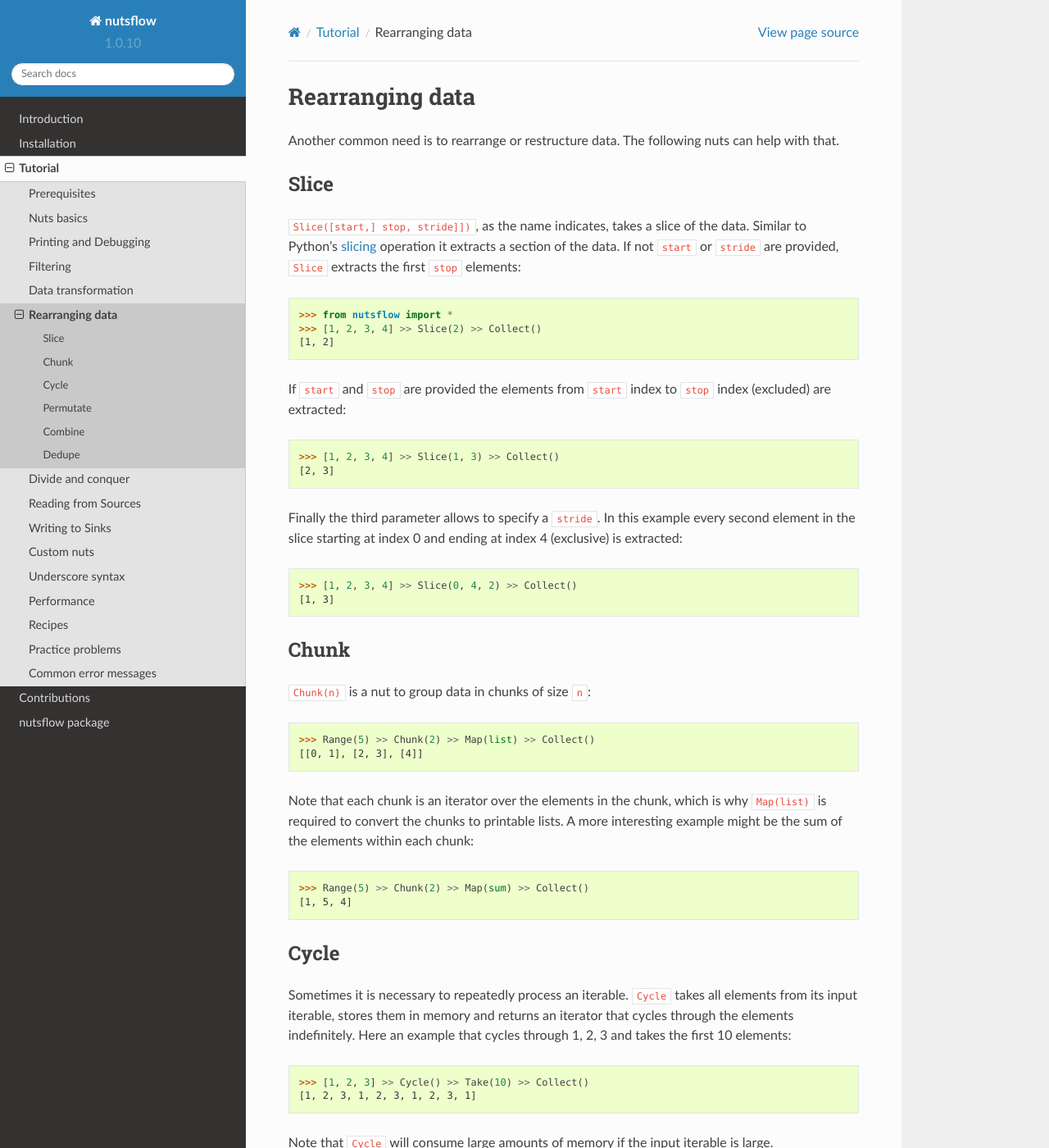
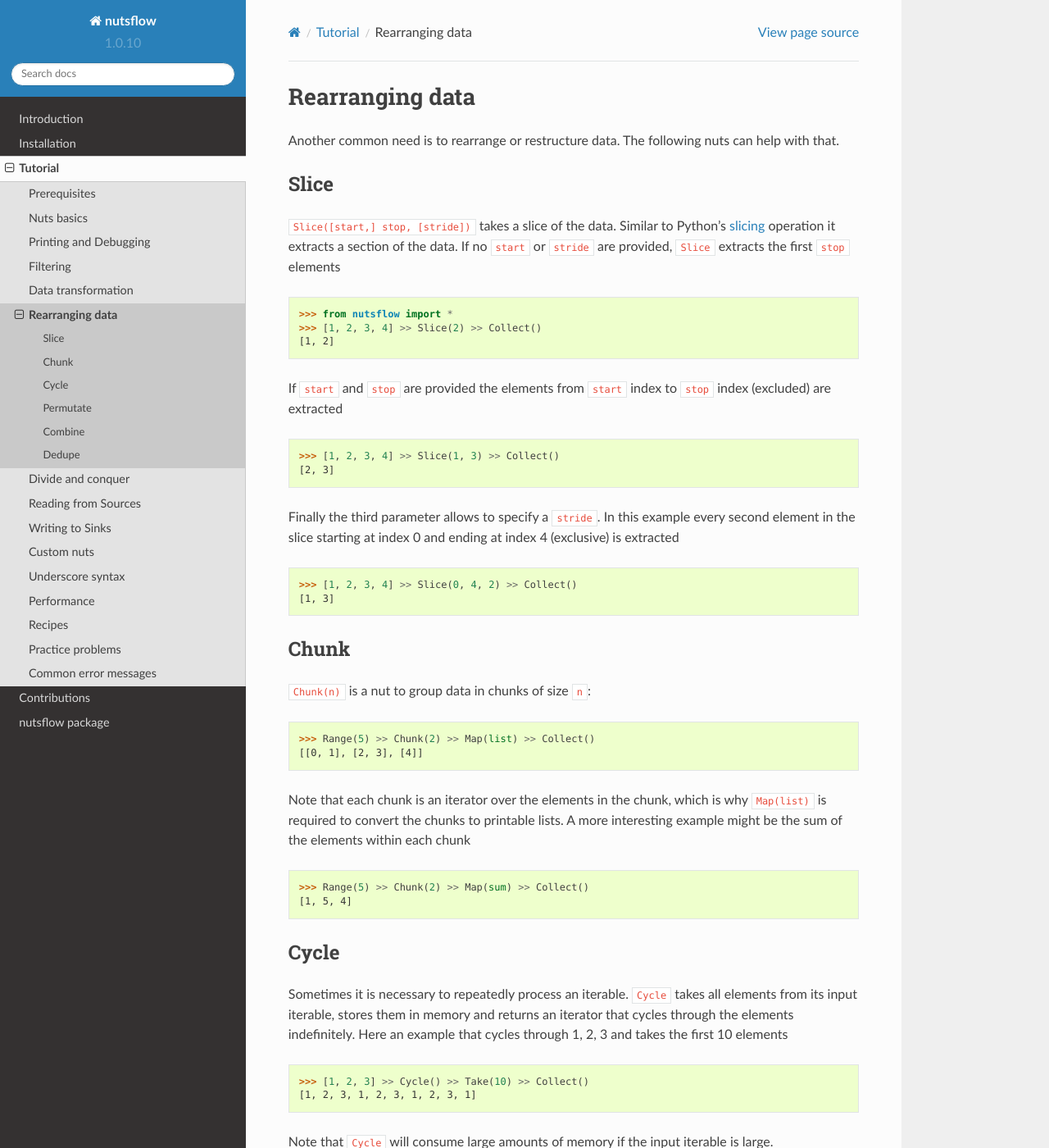
Before and after one commit to maet3608/nuts-flow, a Sphinx documentation site: the page built from sphinx/source/tutorial/rearranging.rst, in a window 1280 px wide and 1400 px high. Shown: the whole window at 82% size. Built offline with Sphinx 7.4.7 and the Read the Docs theme 2.0.0, drawn with Linux system fonts in a browser that asks for light colours; formulas are drawn with MathJax 3; some of the changed text lies outside the part shown.

Commit message:
reformatting docstring

```diff
--- a/sphinx/source/tutorial/rearranging.rst
+++ b/sphinx/source/tutorial/rearranging.rst
@@ -10,11 +10,10 @@
 Slice
 -----
 
-``Slice([start,] stop, stride]])``, as the name indicates, takes a slice of the
-data. Similar to Python's
+``Slice([start,] stop, [stride])`` takes a slice of the data. Similar to Python's
 `slicing <https://docs.python.org/2.3/whatsnew/section-slices.html>`_
-operation it extracts a section of the data. If not ``start`` or ``stride``
-are provided, ``Slice`` extracts the first ``stop`` elements:
+operation it extracts a section of the data. If no ``start`` or ``stride``
+are provided, ``Slice`` extracts the first ``stop`` elements
 
 >>> from nutsflow import *
 >>> [1, 2, 3, 4] >> Slice(2) >> Collect()
@@ -22,7 +21,7 @@
 
 
 If ``start`` and ``stop`` are provided the elements from ``start`` index
-to ``stop`` index (excluded) are extracted:
+to ``stop`` index (excluded) are extracted
 
 >>> [1, 2, 3, 4] >> Slice(1, 3) >> Collect()
 [2, 3]
@@ -30,7 +29,7 @@
 
 Finally the third parameter allows to specify a ``stride``. In this example
 every second element in the slice starting at index 0 and ending at index 4
-(exclusive) is extracted:
+(exclusive) is extracted
 
 >>> [1, 2, 3, 4] >> Slice(0, 4, 2) >> Collect()
 [1, 3]
@@ -47,7 +46,7 @@
 
 Note that each chunk is an iterator over the elements in the chunk,
 which is why ``Map(list)`` is required to convert the chunks to printable lists.
-A more interesting example might be the sum of the elements within each chunk:
+A more interesting example might be the sum of the elements within each chunk
 
 >>> Range(5) >> Chunk(2) >> Map(sum) >> Collect()
 [1, 5, 4]
@@ -59,7 +58,7 @@
 Sometimes it is necessary to repeatedly process an iterable. ``Cycle`` takes
 all elements from its input iterable, stores them in memory and returns an
 iterator that cycles through the elements indefinitely. Here an example that
-cycles through 1, 2, 3 and takes the first 10 elements:
+cycles through 1, 2, 3 and takes the first 10 elements
 
 >>> [1, 2, 3] >> Cycle() >> Take(10) >> Collect()
 [1, 2, 3, 1, 2, 3, 1, 2, 3, 1]
@@ -111,13 +110,13 @@
 that defines which elements are treated as equal.
 
 ``Dedupe()`` preserves the order of the element in the input. See the
-following example:
+following example
 
 >>> [2, 3, 1, 1, 2, 4] >> Dedupe() >> Collect()
 [2, 3, 1, 4]
 
 More complex data often require a more sophisticated definition of equality
-and the key functions provides this:
+and the key functions provides this
 
 >>> data = [(1, 'a'), (2, 'a'), (3, 'b')]
 >>> data >> Dedupe(lambda (x, y): y) >> Collect()
```
